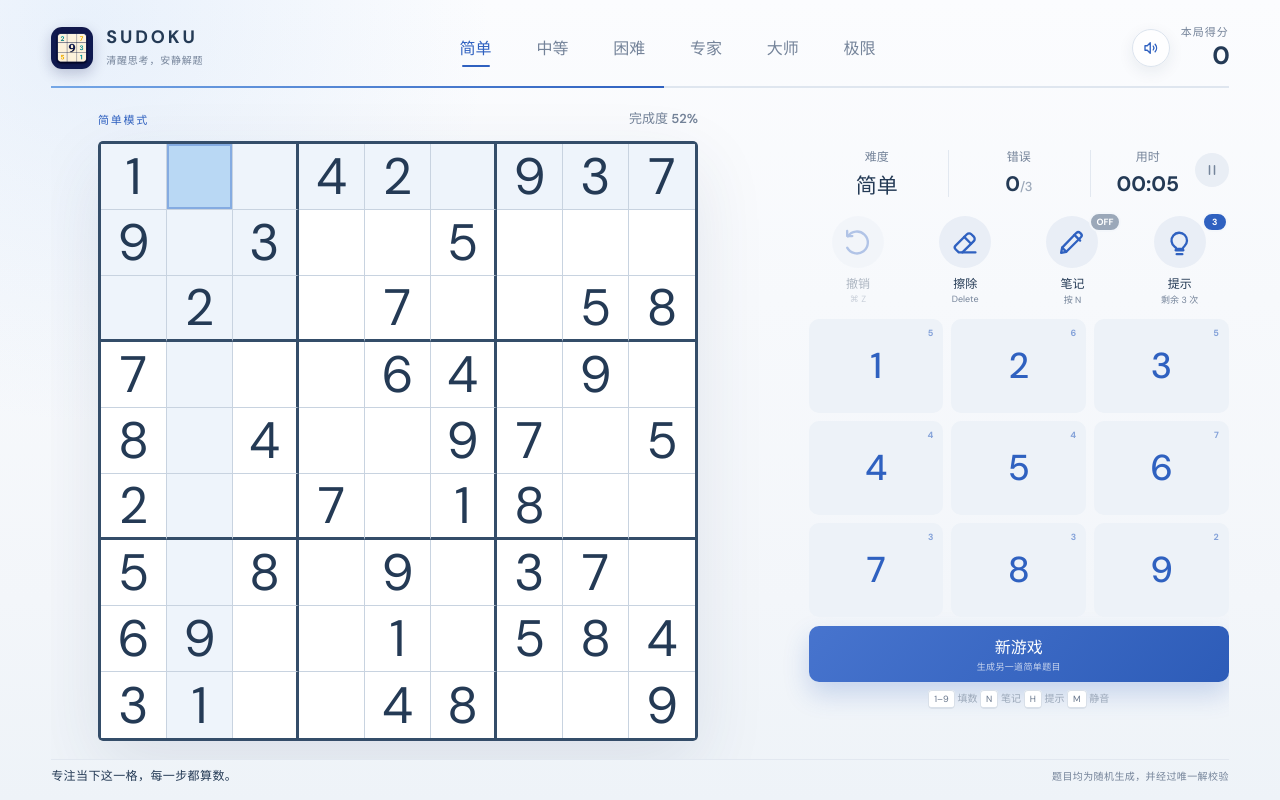
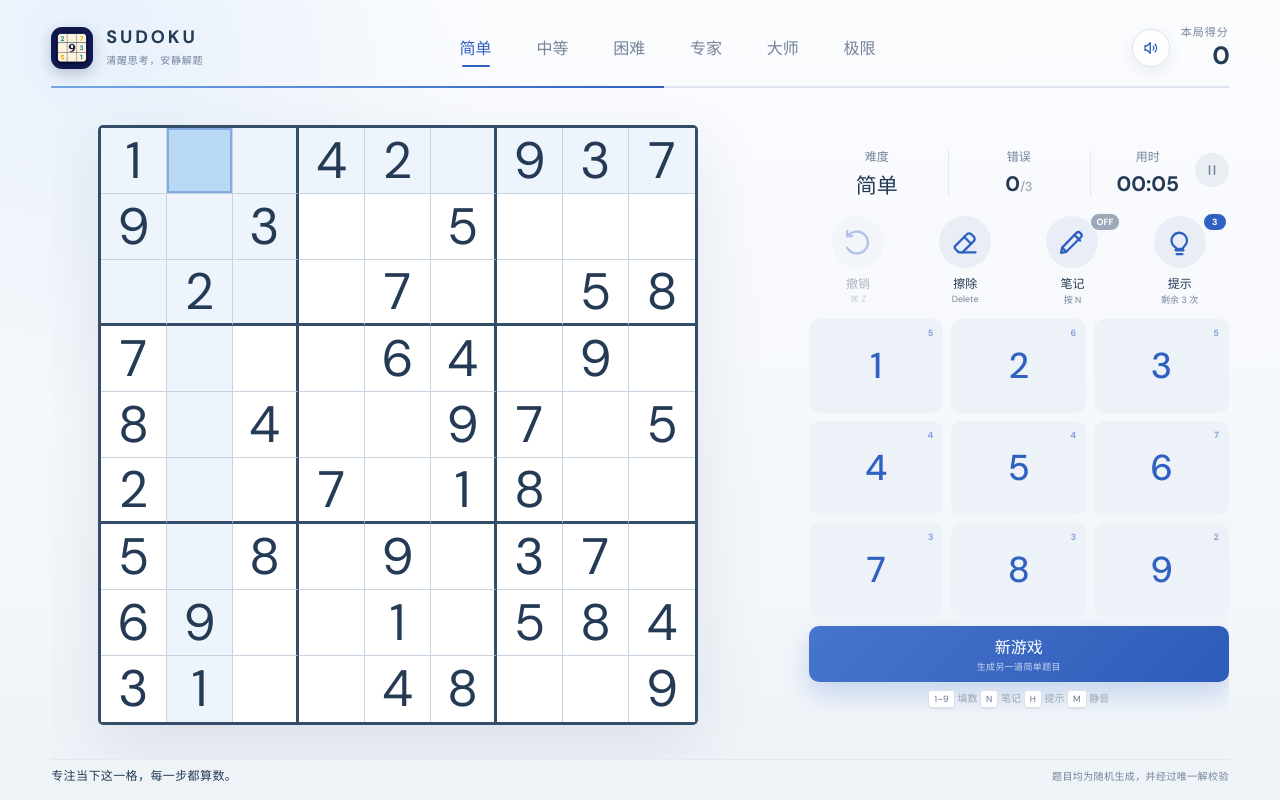
Before and after one commit to F-86/sudoku, a React (Vite) app: page / in a window 1280 px wide. Built offline with nearby package versions, Linux system fonts and the light colour scheme.

Commit message:
ui: remove difficulty badge and progress label above board

```diff
--- a/public/sw.js
+++ b/public/sw.js
@@ -1,4 +1,4 @@
-const CACHE_VERSION = 'v8'
+const CACHE_VERSION = 'v9'
 const CACHE_PREFIX = 'sudoku-'
 const CACHE_NAME = `${CACHE_PREFIX}${CACHE_VERSION}`
 const BASE_PATH = new URL(self.registration.scope).pathname
--- a/src/App.tsx
+++ b/src/App.tsx
@@ -602,11 +602,6 @@ function App() {
 
       <section className="game-shell" id="game">
         <div className="board-column">
-          <div className="board-heading">
-            <h1 className="eyebrow">{difficulty.label}模式</h1>
-            <span className="progress-label">完成度 {progress}%</span>
-          </div>
-
           <div className="board-wrap">
             <div className="sudoku-board" role="grid" aria-label="9乘9数独棋盘">
               {game.board.map((value, index) => {
--- a/src/index.css
+++ b/src/index.css
@@ -257,33 +257,12 @@ a:focus-visible {
   justify-self: center;
 }
 
-.board-heading {
-  display: flex;
-  align-items: center;
-  justify-content: space-between;
-  gap: 24px;
-  margin-bottom: 12px;
-}
-
-.eyebrow,
 .result-kicker {
   color: var(--blue);
   font-size: 11px;
   font-weight: 700;
   letter-spacing: 0.16em;
   text-transform: uppercase;
-}
-
-.board-heading h1 {
-  margin: 0;
-}
-
-.progress-label {
-  padding-bottom: 3px;
-  color: var(--muted);
-  font-size: 13px;
-  font-weight: 600;
-  white-space: nowrap;
 }
 
 .board-wrap {
@@ -812,10 +791,6 @@ footer p {
     width: min(760px, 100%, calc(100dvh - 200px));
   }
 
-  .board-heading {
-    margin-bottom: clamp(8px, 1.4vh, 14px);
-  }
-
   .control-panel {
     display: grid;
     grid-template-rows: auto auto minmax(0, 1fr) auto auto;
@@ -1040,7 +1015,6 @@ footer p {
   .score-block,
   .difficulty-nav,
   .progress-track,
-  .board-heading,
   .stats,
   .new-game,
   .keyboard-tip,
```
